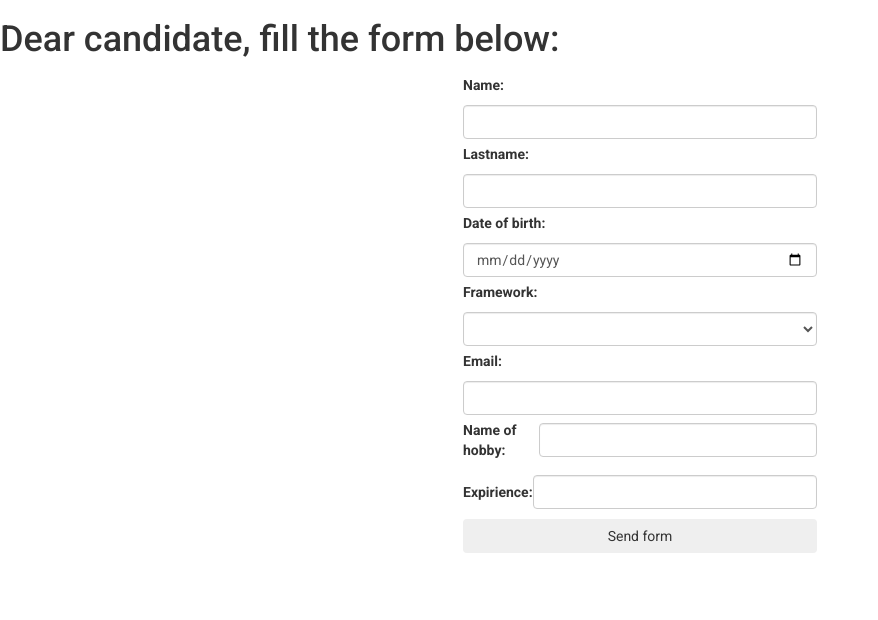
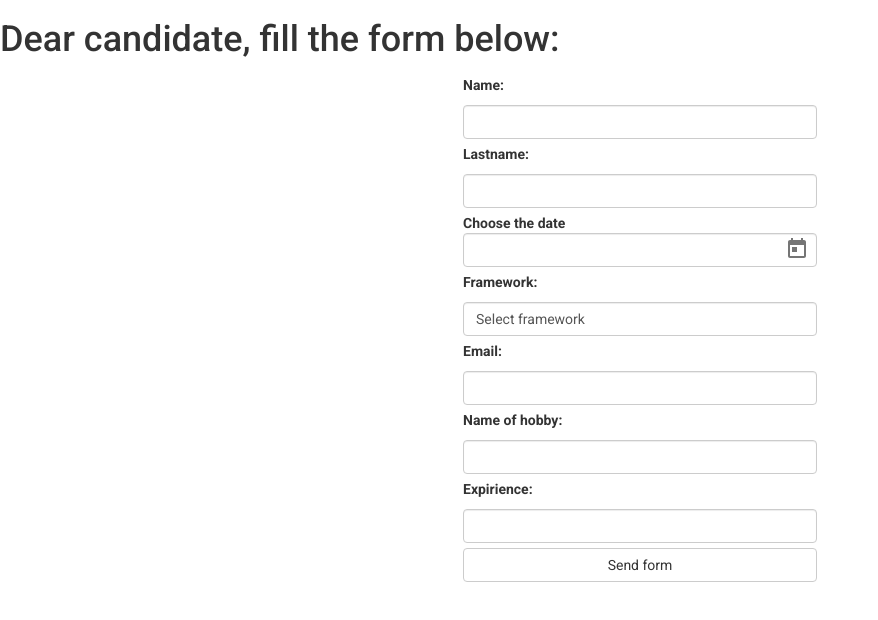
Before and after one commit to Frant22/angular-form-dev, an Angular app: page / in a window 1280 px wide. Shown: the top 620 px of the page, without its empty margins (0-878 px from the left). Built offline with nearby package versions, Linux system fonts and the light colour scheme.

Commit message:
70% validation

```diff
--- a/angular.json
+++ b/angular.json
@@ -98,7 +98,8 @@
             ],
             "styles": [
               "src/styles.scss",
-              "../node_modules/bootstrap/dist/css/bootstrap.min.css"
+              "../node_modules/bootstrap/dist/css/bootstrap.min.css",
+              "../node_modules/ngx-bootstrap/datepicker/bs-datepicker.css"
             ],
             "scripts": []
           }
--- a/package.json
+++ b/package.json
@@ -12,13 +12,17 @@
   "private": true,
   "dependencies": {
     "@angular/animations": "~11.2.10",
+    "@angular/cdk": "^11.2.9",
     "@angular/common": "~11.2.10",
     "@angular/compiler": "~11.2.10",
     "@angular/core": "~11.2.10",
     "@angular/forms": "~11.2.10",
+    "@angular/material": "^11.2.9",
     "@angular/platform-browser": "~11.2.10",
     "@angular/platform-browser-dynamic": "~11.2.10",
     "@angular/router": "~11.2.10",
+    "angular-material-datepicker": "^1.0.2",
+    "bootstrap": "^3.4.1",
     "rxjs": "~6.6.0",
     "tslib": "^2.0.0",
     "zone.js": "~0.11.3"
--- a/src/app/app.module.ts
+++ b/src/app/app.module.ts
@@ -1,10 +1,16 @@
 import { NgModule } from '@angular/core';
 import { FormsModule, ReactiveFormsModule } from '@angular/forms';
 import { BrowserModule } from '@angular/platform-browser';
+import { MatDatepickerModule } from '@angular/material/datepicker';
+import { MatNativeDateModule } from '@angular/material/core'
+import { CUSTOM_ELEMENTS_SCHEMA } from '@angular/core';
+import { BrowserAnimationsModule } from '@angular/platform-browser/animations';
+// import { MatFormFieldModule } from '@angular/material/form-field';
 
 import { AppRoutingModule } from './app-routing.module';
 import { AppComponent } from './app.component';
 import { CandidateFormComponent } from './candidate-form/candidate-form.component';
+
 
 @NgModule({
   declarations: [
@@ -15,9 +21,14 @@ import { CandidateFormComponent } from './candidate-form/candidate-form.componen
     BrowserModule,
     AppRoutingModule,
     ReactiveFormsModule,
-    FormsModule
+    FormsModule,
+    MatDatepickerModule,
+    MatNativeDateModule,
+    BrowserAnimationsModule,
+    // MatFormFieldModule
   ],
   providers: [],
-  bootstrap: [AppComponent]
+  bootstrap: [AppComponent],
+  schemas: [CUSTOM_ELEMENTS_SCHEMA]
 })
 export class AppModule { }
--- a/src/app/candidate-form/candidate-form.component.html
+++ b/src/app/candidate-form/candidate-form.component.html
@@ -1,69 +1,108 @@
 <form
   action="#"
+  name="candidateForm"
   class="form container form-group"
   [formGroup]="candidateForm"
   (ngSubmit)="onSubmit()"
+  novalidate
 >
-  <label for="firstName" class="form-row">
+  <label for="firstName" class="form-row control-label">
     Name:
   </label>
   <input
+    name="firstName"
     class="form-control"
     id="firstName"
     type="text"
     formControlName="firstName"
+    required
   >
+  <span
+    class="alert alert-danger"
+    *ngIf="_firstName?.errors?.required && (_firstName?.touched || _firstName?.dirty)"
+  >
+    Name is required
+  </span>
 
   <label for="lastName" class="form-row">
     Lastname:
   </label>
   <input
+    name="lastName"
     class="form-control"
     id="lastName"
     type="text"
     formControlName="lastName"
+    required
   >
+  <span
+    class="alert alert-danger"
+    *ngIf="_lastName?.errors?.required && (_lastName?.touched || _lastName?.dirty)"
+  >
+    Surname is required
+  </span>
 
-  <label for="dateOfBirth" class="form-row">
-    Date of birth:
-  </label>
+  <mat-form-field appearance="fill" class="form-calendar">
+    <mat-label class="form-row control-label">
+      <b>Choose the date</b>
+    </mat-label>
     <input
+      matInput
+      [matDatepicker]="picker"
+      formControlName="dateOfBirth"
       class="form-control"
-    id="dateOfBirth"
-    type="date"
-    formControlName="dateOfBirth"
+      required
     >
+    <mat-datepicker #picker></mat-datepicker>
+    <mat-datepicker-toggle class="toggle" matSuffix [for]="picker"></mat-datepicker-toggle>
+  </mat-form-field>
+  <mat-error
+    class="alert alert-danger"
+    *ngIf="_dateOfBirth?.errors?.required && (_dateOfBirth?.touched || _dateOfBirth?.dirty)"
+  >
+    Date of birth required.
+  </mat-error>
 
   <label for="jsTechnology" class="form-row">
     Framework:
   </label>
   <select
+    name="jsTechnology"
     class="form-control"
     id="jsTechnology"
     formControlName="jsTechnology"
-      [ngModel]="selectedFramework"
-      (ngModelChange)="onChange($event)"
+    (change)="onFrameworkChange($event)"
+    required
   >
     <option value="" disabled>Select framework</option>
     <option
       *ngFor="let framework of technologies | keyvalue"
-      [ngValue]="framework.key"
+      [value]="framework.key"
     >
       {{framework.key}}
     </option>
   </select>
 
+  <span
+    class="alert alert-danger"
+    *ngIf="_jsTechnology?.errors?.required && _jsTechnology?.touched"
+  >
+    Select framework!
+  </span>
+
   <div class="version" *ngIf="selectedFramework">
     <label for="technologyVersion" class="form-row">
-        Framework vervion:
+      Framework version:
     </label>
     <select
+      name="version"
       class="form-control"
       id="technologyVersion"
       formControlName="technologyVersion"
+      required
     >
       <option
-        *ngFor="let versions of technologies.Angular | keyvalue"
+        *ngFor="let versions of technologies[selectedFramework] | keyvalue"
         [value]="versions.value"
       >
         {{versions.value}}
@@ -71,39 +110,50 @@
     </select>
   </div>
 
+  <span
+    class="alert alert-danger"
+    *ngIf="_technologyVersion?.errors?.required && _technologyVersion?.touched"
+  >
+    Select versions!
+  </span>
+
   <label for="email" class="form-row">
     Email:
   </label>
   <input
+    name="email"
     class="form-control"
     id="email"
     type="text"
     formControlName="email"
+    required
   >
 
-  <fieldset class="form-hobby" formGroupName="hobby">
   <label for="hobby" class="form-row">
     Name of hobby:
+  </label>
   <input
+    name="hobby"
     class="form-control"
     id="hobby"
     type="text"
     formControlName="nameOfHobby"
+    required
   >
-    </label>
 
   <label for="hobbyExpirience" class="form-row">
     Expirience:
+  </label>
   <input
+    name="hobbyExpirience"
     class="form-control"
     id="hobbyExpirience"
     type="text"
     formControlName="hobbyExpirience"
+    required
   >
-    </label>
-  </fieldset>
 
-  <button type="submit" class="btn">
+  <button type="submit" class="btn btn-default">
     Send form
   </button>
 </form>
--- a/src/app/candidate-form/candidate-form.component.scss
+++ b/src/app/candidate-form/candidate-form.component.scss
@@ -12,9 +12,24 @@
     align-items: center;
   }
 
+  &-calendar {
+    position: relative;
+  }
+
   &-hobby {
     display: flex;
     flex-direction: column;
     gap: 1rem;
   }
 }
+
+
+.toggle {
+  position: absolute;
+  right: 0;
+  top: 1.5rem;
+}
+
+.alert {
+  height: 50px;
+}
--- a/src/app/candidate-form/candidate-form.component.ts
+++ b/src/app/candidate-form/candidate-form.component.ts
@@ -1,34 +1,35 @@
 import { Component } from '@angular/core';
-import { FormControl, FormGroup, FormsModule } from '@angular/forms';
+import { FormControl, FormGroup, Validators } from '@angular/forms';
 
 @Component({
   selector: 'app-candidate-form',
   templateUrl: './candidate-form.component.html',
   styleUrls: ['./candidate-form.component.scss']
 })
+
 export class CandidateFormComponent {
 
-  technologies = {
+  technologies: any = {
     Angular: ['1.1.1', '1.2.1', '1.3.3'],
     React: ['2.1.2', '3.2.4', '4.3.1'],
     Vue: ['3.3.1', '5.2.1', '5.1.3']
   }
 
   hasSubmitted = false;
+  isSelected = true;
 
   selectedFramework!: string;
 
+
   candidateForm = new FormGroup({
-    firstName: new FormControl(),
+    firstName: new FormControl('', Validators.required),
     lastName: new FormControl(),
-    dateOfBirth: new FormControl(),
-    jsTechnology: new FormControl(),
+    dateOfBirth: new FormControl('', Validators.required),
+    jsTechnology: new FormControl('', Validators.required),
     technologyVersion: new FormControl(),
     email: new FormControl(),
-    hobby: new FormGroup({
-      nameOfHobby: new FormControl(),
-      hobbyExpirience: new FormControl()
-    })
+    nameOfHobby: new FormControl(),
+    hobbyExpirience: new FormControl()
   });
 
   onSubmit(){
@@ -36,8 +37,27 @@ export class CandidateFormComponent {
     console.log(this.candidateForm.value);
   }
 
-  onChange(framework: string) {
-    this.selectedFramework = framework;
-    console.log(this.selectedFramework);
+  onFrameworkChange(event: any) {
+    this.selectedFramework = event.target.value;
+  }
+
+  get _firstName() {
+    return this.candidateForm.get('firstName');
+  }
+
+  get _lastName() {
+    return this.candidateForm.get('lastName');
+  }
+
+  get _dateOfBirth() {
+    return this.candidateForm.get('dateOfBirth');
+  }
+
+  get _jsTechnology() {
+    return this.candidateForm.get('jsTechnology');
+  }
+
+  get _technologyVersion() {
+    return this.candidateForm.get('technologyVersion');
   }
 }
--- a/src/index.html
+++ b/src/index.html
@@ -6,8 +6,13 @@
     <base href="/">
     <meta name="viewport" content="width=device-width, initial-scale=1">
     <link rel="icon" type="image/x-icon" href="favicon.ico">
+    <link href="https://cdn.jsdelivr.net/npm/bootstrap@5.0.0-beta3/dist/css/bootstrap.min.css" rel="stylesheet" integrity="sha384-eOJMYsd53ii+scO/bJGFsiCZc+5NDVN2yr8+0RDqr0Ql0h+rP48ckxlpbzKgwra6" crossorigin="anonymous">
   </head>
   <body>
     <app-root></app-root>
+
+    <script src="https://cdn.jsdelivr.net/npm/bootstrap@5.0.0-beta3/dist/js/bootstrap.bundle.min.js" integrity="sha384-JEW9xMcG8R+pH31jmWH6WWP0WintQrMb4s7ZOdauHnUtxwoG2vI5DkLtS3qm9Ekf" crossorigin="anonymous"></script>
+    <script src="https://cdn.jsdelivr.net/npm/@popperjs/core@2.9.1/dist/umd/popper.min.js" integrity="sha384-SR1sx49pcuLnqZUnnPwx6FCym0wLsk5JZuNx2bPPENzswTNFaQU1RDvt3wT4gWFG" crossorigin="anonymous"></script>
+    <script src="https://cdn.jsdelivr.net/npm/bootstrap@5.0.0-beta3/dist/js/bootstrap.min.js" integrity="sha384-j0CNLUeiqtyaRmlzUHCPZ+Gy5fQu0dQ6eZ/xAww941Ai1SxSY+0EQqNXNE6DZiVc" crossorigin="anonymous"></script>
   </body>
 </html>
--- a/src/styles.scss
+++ b/src/styles.scss
@@ -1,5 +1,6 @@
 @import url('https://fonts.googleapis.com/css2?family=Roboto:ital,wght@0,300;0,400;0,500;0,700;1,300;1,400;1,500;1,700&display=swap');
 @import url('https://unpkg.com/bootstrap@3.3.7/dist/css/bootstrap.min.css');
+@import "~@angular/material/prebuilt-themes/indigo-pink.css";
 
 *{
   font-family: 'Roboto', sans-serif;
```
Also changed, not shown: src/images/arrow.png (added), 1 other file (tests, documents, lock files or other folders). Lines whose indentation alone changed are shown as unchanged.
